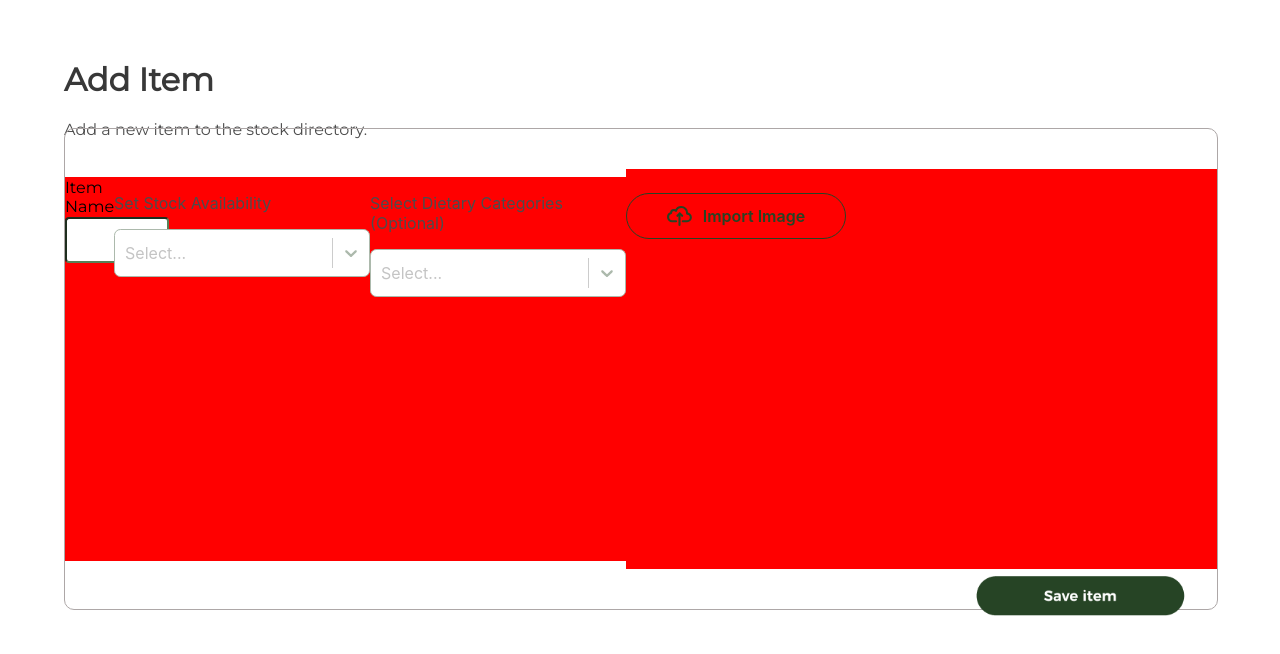
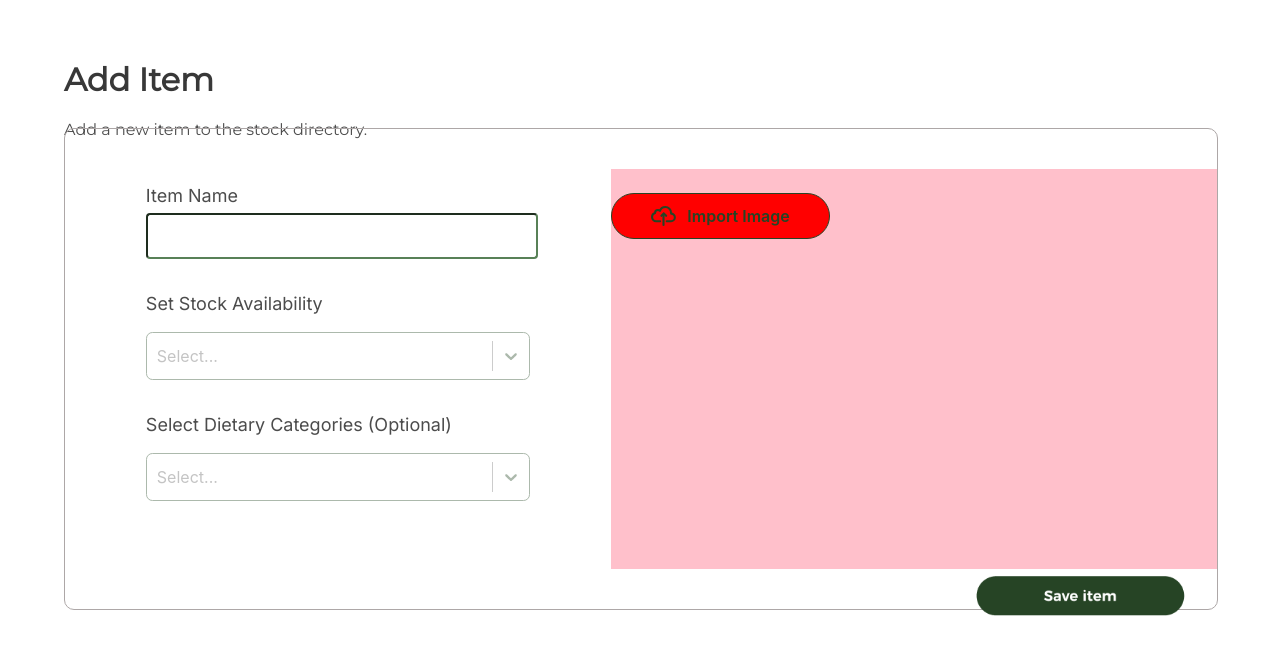
Before and after one commit to codebase-berkeley/berkeley-food-pantry, a React (Create React App) app in the folder client/: page / in a window 1280 px wide. Shown: the top 654 px of the page. Built offline with nearby package versions, Linux system fonts and the light colour scheme.

Commit message:
aligned dropdowns

```diff
--- a/client/src/App.js
+++ b/client/src/App.js
@@ -1,5 +1,5 @@
 import './App.css';
-import AddFood from './AddFood';
+import AddFood from './add_food.js';
 
 function App() {
   return (
--- a/client/src/AddFood.css
+++ b/client/src/add_food.css
@@ -52,12 +52,12 @@
 
 .item-selections {
     display: flex;
-    justify-content: column;
+    flex-direction: column;
+    /* justify-content: column; */
+    align-items: center;
     height: 80%;
     width: 50%;
-    margin-left: 0%;
-    background-color: red;
-
+    /* background-color: red;  */
 }
 
 .upload-image {
@@ -71,15 +71,52 @@
     font-size: 150%;
 }
 
-.item-name-input {
+.stock-dropdown {
+    /* background-color: lightblue; */
     display: flex;
-    font-family: "Montserrat";
-    font-size: 2vh;
+    flex-direction: column;
+    align-items: flex-start;
+    padding-bottom: 2vh;
+    width: 30vw;
 }
 
-.input-box {
+.categories-dropdown {
+    /* background-color: lavender; */
     display: flex;
+    flex-direction: column;
+    align-items: flex-start;
+    padding-bottom: 2vh;
+    width: 30vw;
 }
+
+p#filterControlLabel {
+    color: #4C4C4C;
+    font-family: 'Inter', sans-serif;
+    /* font-weight: bold; */
+    font-size: 18px;
+}
+
+.item-name-input {
+    /* background-color: green; */
+    display: flex;
+    padding-bottom: 2vh;
+    width: 30vw;
+    text-align: left;
+    color: #4C4C4C;
+    font-family: 'Inter', sans-serif;
+    font-size: 18px;
+    padding-bottom: 2vh;
+    width: 30vw;
+}
+
+.item-name-textbox {
+    width: 30vw;
+    height: 5vh;
+}
+
+/* .input-box {
+    display: flex;
+} */
 
 label, input{
     display:flex;
@@ -141,26 +178,7 @@ label, input{
 
 .right-side-container {
     display: flex;
-    background-color: red;
+    background-color: pink;
     height: 50vh;
     width: 50vw;
 }
-
-.filter-by {
-    /* background-color: red; */
-    /* padding-top: 5vw; */
-    display: flex;
-    flex-direction: column;
-    justify-content: flex-start;
-    align-items: flex-start;
-    padding-bottom: 2vh;
-
-}
-
-.sort-by {
-    /* background-color: lightgreen; */
-    display: flex;
-    flex-direction: column;
-    align-items: flex-start;
-    padding-bottom: 2vh;
-}
--- a/client/src/AddFood.js
+++ b/client/src/add_food.js
@@ -1,4 +1,4 @@
-import './AddFood.css';
+import './add_food.css';
 import saveitembutton from './assets/saveitembutton.png';
 import importimagecloud from './assets/import-image-cloud.svg';
 
@@ -40,7 +40,7 @@ const customStyles = {
     control: (provided, state) => ({
         height: '6vh',
         ...provided,
-        width: '20vw',
+        width: '30vw',
         borderRadius: '.5vw',
         border: state.isFocused ? '1.5px solid #ACB9AC' : '1.5px solid #ACB9AC',
         boxShadow: state.isFocused ? '1.5px solid #ACB9AC' : '1.5px solid #ACB9AC',
@@ -70,12 +70,11 @@ export default function AddFood() {
             </div>
                 <div className = 'main-add-food-component-container'>
                     <div className = 'item-selections'>
-
-
+                        <div className = "item-name">
                             <form>
                                 <label className = "item-name-input">
                                     Item Name
-                            <input type="text" name="name" />
+                                    <input className = "item-name-textbox" type="text" name="name" />
                                 </label>
                                 {/* <label for="stock-select-list">Set Stock Availability</label>
                                     <select className="stock-select-list" id="selectList">
@@ -89,6 +88,7 @@ export default function AddFood() {
                                         <option value="option 3">None</option>
                                     </select> */}
                             </form>
+                        </div>
 
                         <div className="stock-dropdown">
                             <p id="filterControlLabel">Set Stock Availability</p>
@@ -116,6 +116,7 @@ export default function AddFood() {
                             </div>
                         </div>
                     </div>
+
                     <div className = 'right-side-container'>
                     <div className = 'import-image-button'>
                             <img src = {importimagecloud} className = 'cloud-format' alt = "upload image cloud"></img>
```
Lines whose indentation alone changed are shown as unchanged.
